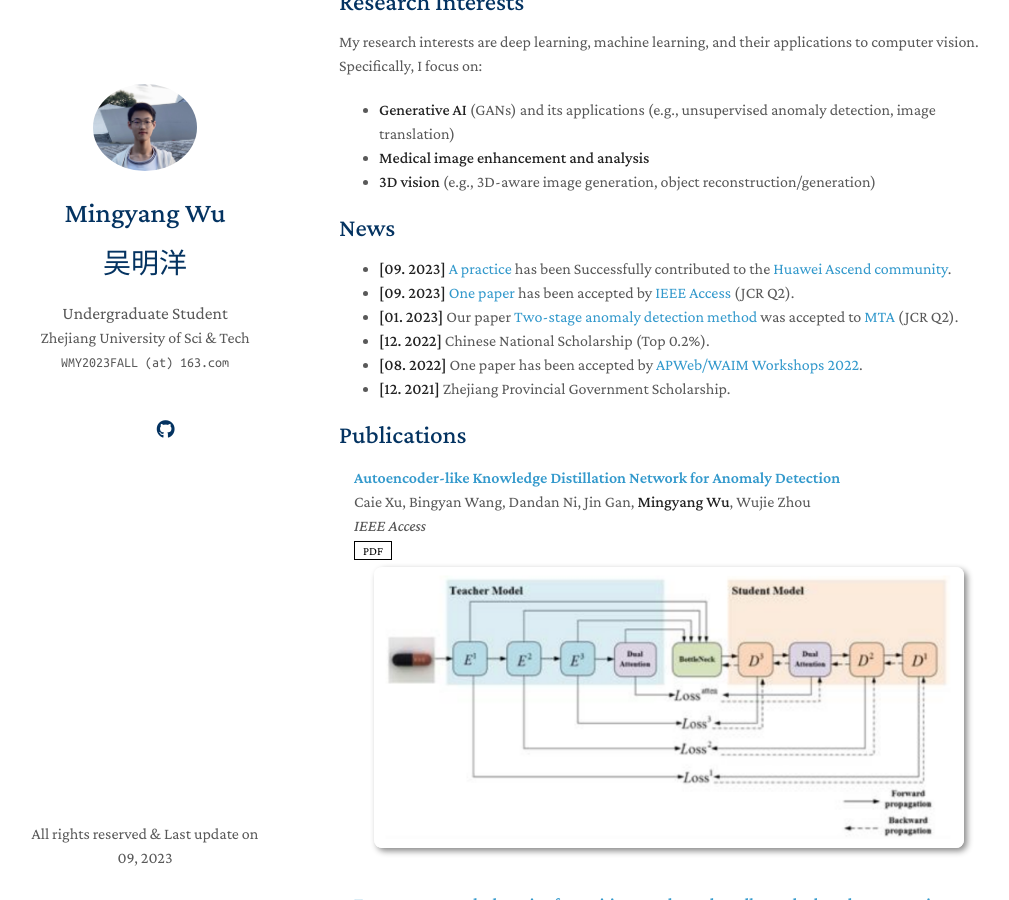
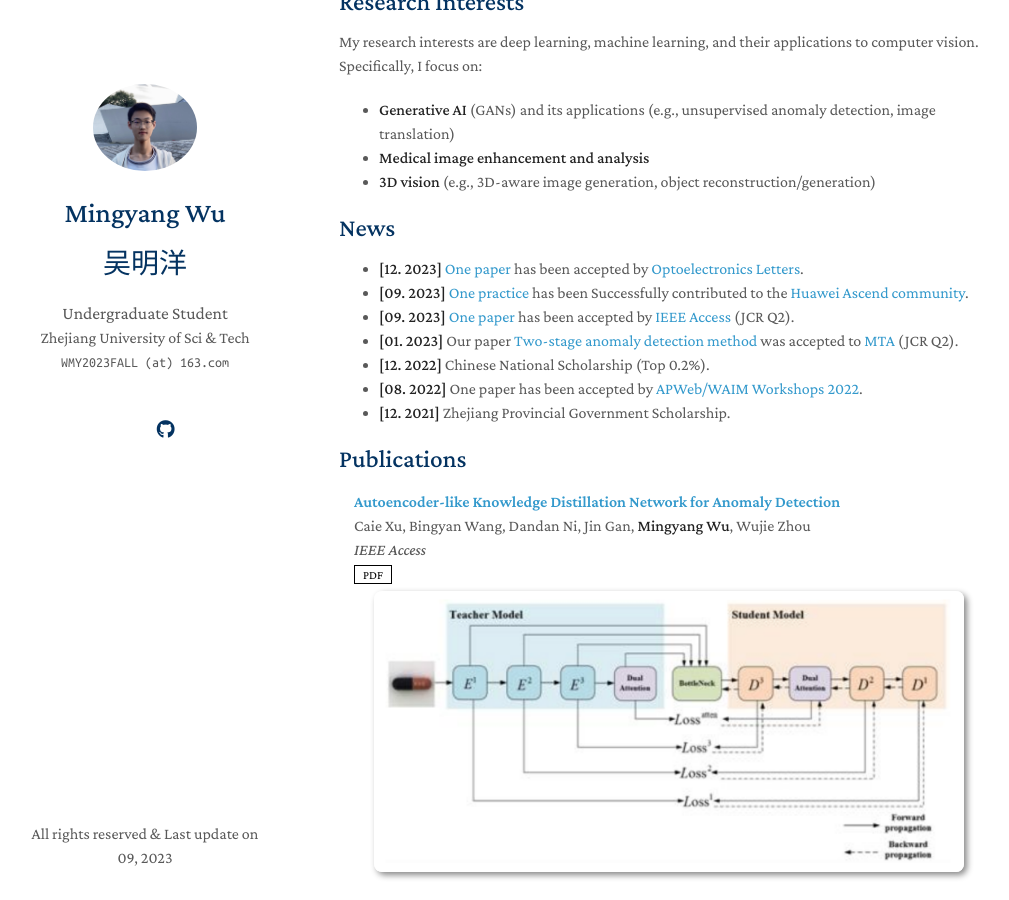
Before and after one commit to mingyang5/mingyang5.github.io, a Jekyll site: the page built from index.md, in a window 1280 px wide and 900 px high, scrolled down 305 px. Shown: the whole window, without its empty margins (131-1140 px from the left). Built offline with Jekyll 4.4.1, drawn with Linux system fonts in a browser that asks for light colours; nearby versions of some CDN libraries; a style sheet for code colours, icons or effects is not loaded; our own code applies the rules of GitHub Pages for plain Markdown files.

Commit message:
update-dec

```diff
--- a/index.md
+++ b/index.md
@@ -20,7 +20,8 @@ My research interests are deep learning, machine learning, and their application
 
 ## News
 
-- **[09. 2023]** [A practice](https://gitee.com/ascend/samples/tree/master/best_practices/contrib/part_detection) has been Successfully contributed to the [Huawei Ascend community](https://gitee.com/ascend).
+- **[12. 2023]** [One paper]() has been accepted by [Optoelectronics Letters](https://link.springer.com/journal/11801).
+- **[09. 2023]** [One practice](https://gitee.com/ascend/samples/tree/master/best_practices/contrib/part_detection) has been Successfully contributed to the [Huawei Ascend community](https://gitee.com/ascend).
 - **[09. 2023]** [One paper](https://ieeexplore.ieee.org/abstract/document/10247009) has been accepted by [IEEE Access](https://ieeexplore.ieee.org/xpl/RecentIssue.jsp?punumber=6287639) (JCR Q2).
 - **[01. 2023]** Our paper [Two-stage anomaly detection method](https://link.springer.com/article/10.1007/s11042-022-14306-9) was accepted to [MTA](https://www.springer.com/journal/11042) (JCR Q2).
 - **[12. 2022]** Chinese National Scholarship (Top 0.2%).
```
